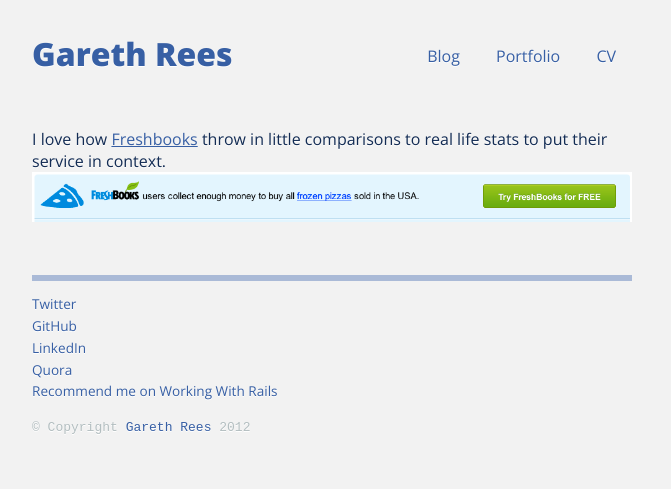
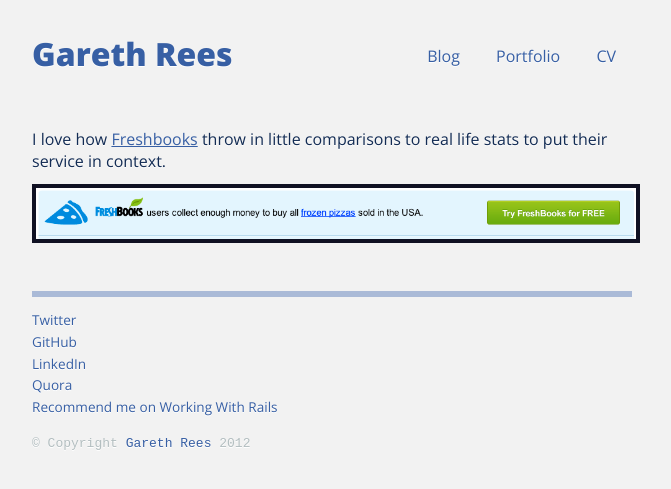
Before and after one commit to garethrees/garethrees.github.com, a Jekyll site: the page built from _posts/2011-06-17-freshbooks.markdown, in a window 1280 px wide. Shown: the top 489 px of the page, without its empty margins (308-979 px from the left). Built offline with Jekyll 4.4.1, drawn with Linux system fonts in a browser that asks for light colours; some web fonts are replaced.

Commit message:
Add border to all post images

```diff
--- a/stylesheets/application.css
+++ b/stylesheets/application.css
@@ -155,9 +155,12 @@ li {
 }
 
 .post img {
+  display: block;
+  margin: 0.8em 0;
   max-width: 100%;
 }
 
+.post img,
 .post figure img {
   border: 4px solid #101123;
 }
```
